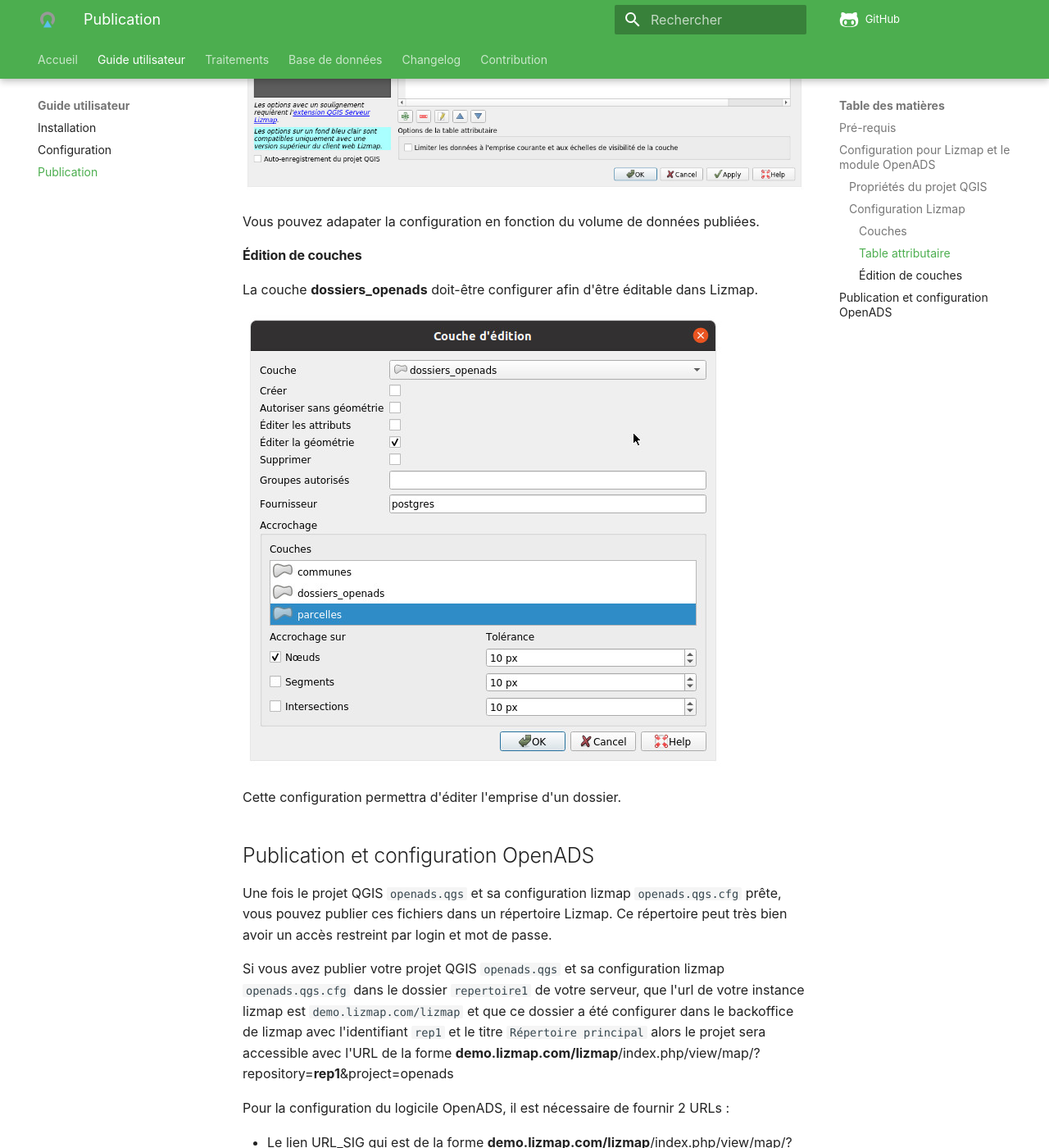
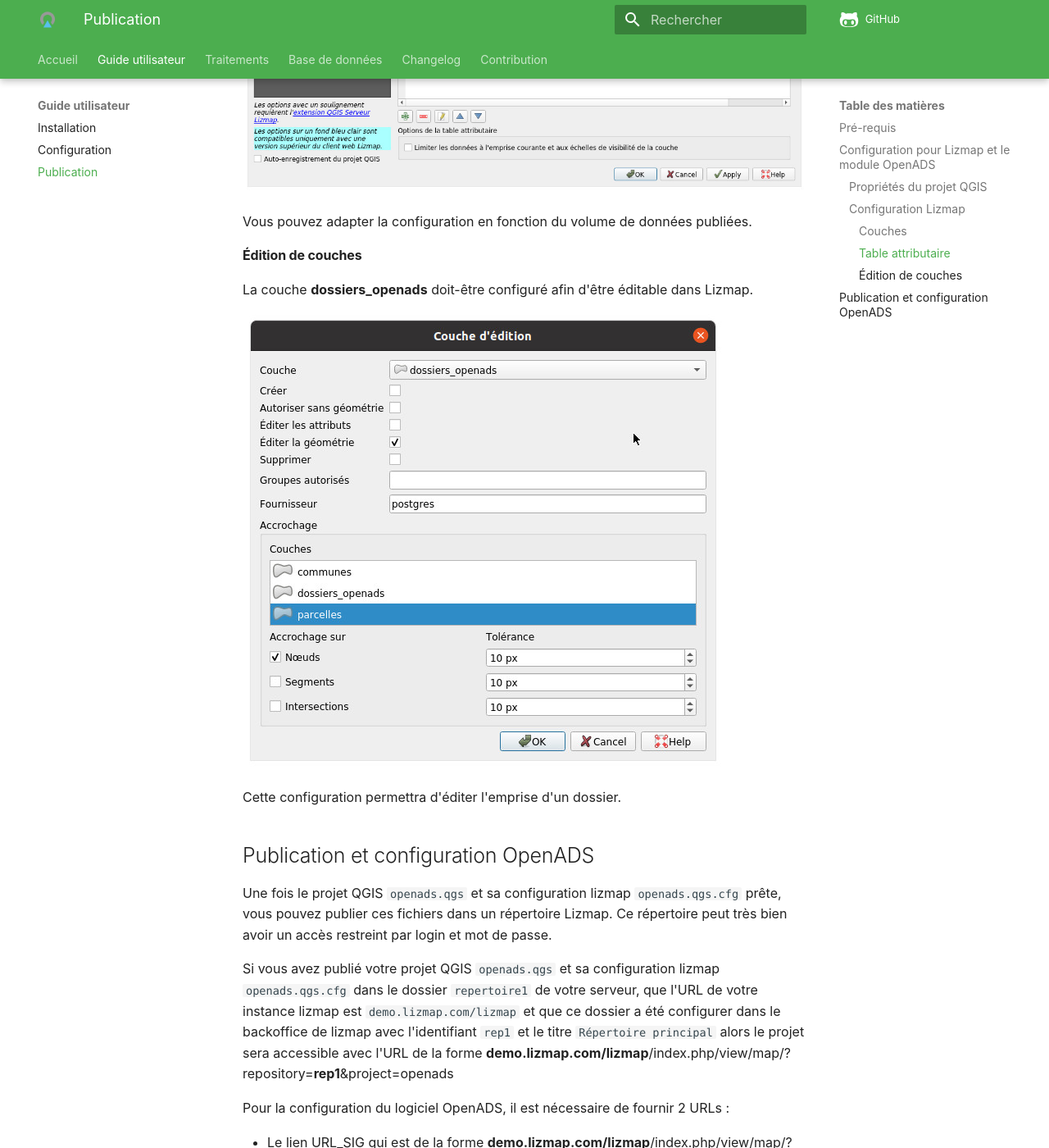
Before and after one commit to 3liz/qgis-openads-plugin, an MkDocs documentation site: the page built from docs/user-guide/publication.md, in a window 1280 px wide and 1400 px high, scrolled down 2658 px. Shown: the whole window at 82% size. Built offline with MkDocs 1.6.1 and Material for MkDocs 9.7.7, drawn with Linux system fonts in a browser that asks for light colours; nearby versions of some CDN libraries; comment, search, counter and statistics services are not loaded; some of the changed text lies outside the part shown.

Commit message:
Docs - Fix typo

```diff
--- a/docs/user-guide/publication.md
+++ b/docs/user-guide/publication.md
@@ -24,7 +24,7 @@
 
 ![Propriétés du projet QGIS - Server](./media/qgis-projets-proprietes-server.jpg)
 
-Il peut-être intéressant de cocher la case `Ajouter la géométrie à l'entité de la réponse` afin d'afficher les géométries associées aux popups lizmap.
+Il peut être intéressant de cocher la case `Ajouter la géométrie à l'entité de la réponse` afin d'afficher les géométries associées aux popups lizmap.
 
 ### Configuration Lizmap
 
@@ -44,13 +44,13 @@
 
 ![Configuration Lizmap - Table attributaire](./media/lizmap-table-attributaire.jpg)
 
-Vous pouvez adapater la configuration en fonction du volume de données publiées.
+Vous pouvez adapter la configuration en fonction du volume de données publiées.
 
 #### Édition de couches
 
-La couche **dossiers_openads** doit-être configurer afin d'être éditable dans Lizmap.
+La couche **dossiers_openads** doit-être configuré afin d'être éditable dans Lizmap.
 
-![Configuration Lizmap - Édition de couhces - dossiers_openads](./media/lizmap-edition-couches-dossiers_openads.jpg)
+![Configuration Lizmap - Édition de couches - dossiers_openads](./media/lizmap-edition-couches-dossiers_openads.jpg)
 
 Cette configuration permettra d'éditer l'emprise d'un dossier.
 
@@ -60,11 +60,12 @@
 Une fois le projet QGIS `openads.qgs` et sa configuration lizmap `openads.qgs.cfg` prête, vous pouvez publier ces fichiers dans un répertoire Lizmap.
 Ce répertoire peut très bien avoir un accès restreint par login et mot de passe.
 
-Si vous avez publier votre projet QGIS `openads.qgs` et sa configuration lizmap `openads.qgs.cfg` dans le dossier `repertoire1` de votre serveur, que
-l'url de votre instance lizmap est `demo.lizmap.com/lizmap` et que ce dossier a été configurer dans le backoffice de lizmap avec l'identifiant `rep1`
-et le titre `Répertoire principal` alors le projet sera accessible avec l'URL de la forme **demo.lizmap.com/lizmap**/index.php/view/map/?repository=**rep1**&project=openads
+Si vous avez publié votre projet QGIS `openads.qgs` et sa configuration lizmap `openads.qgs.cfg` dans le dossier `repertoire1` de votre serveur, que
+l'URL de votre instance lizmap est `demo.lizmap.com/lizmap` et que ce dossier a été configurer dans le backoffice de lizmap avec l'identifiant `rep1`
+et le titre `Répertoire principal` alors le projet sera accessible avec l'URL de la forme
+**demo.lizmap.com/lizmap**/index.php/view/map/?repository=**rep1**&project=openads
 
-Pour la configuration du logicile OpenADS, il est nécessaire de fournir 2 URLs :
+Pour la configuration du logiciel OpenADS, il est nécessaire de fournir 2 URLs :
 
 * Le lien URL_SIG qui est de la forme **demo.lizmap.com/lizmap**/index.php/view/map/?repository=**rep1**&project=openads
 * Le lien BASE_URL qui est de la forme **demo.lizmap.com/lizmap**/openads.php/service/**rep1**~openads/
```
Also changed, not shown: other parts of docs/user-guide/publication.md (+1 -1 lines).
